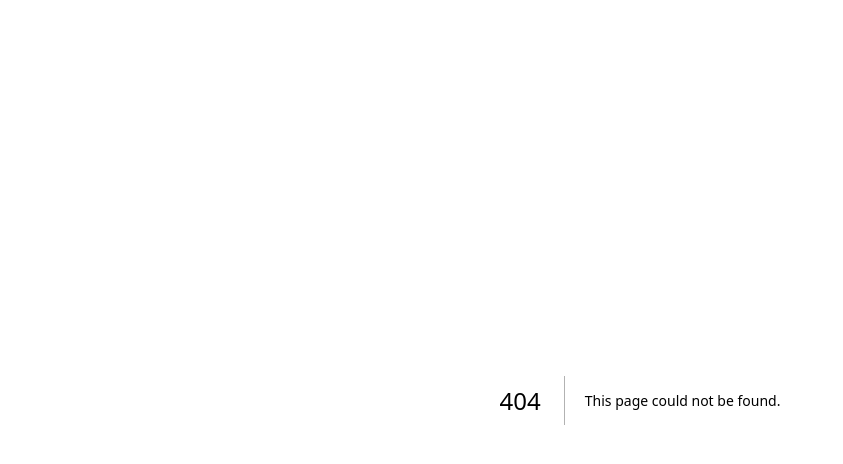
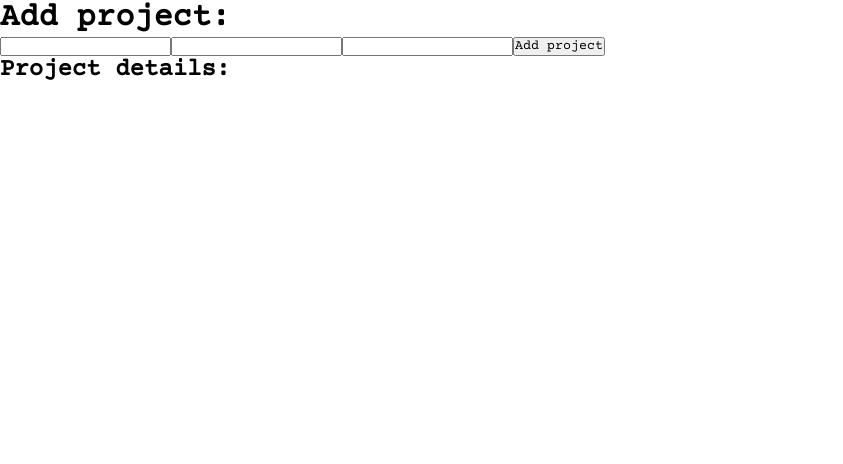
Before and after one commit to PanKarton/PersonalWebsite, a Next.js app: page /add-project in a window 1280 px wide. Before the commit this address had no page. Shown: the top 464 px of the page, without its empty margins (0-843 px from the left). Built offline with nearby package versions, Linux system fonts and the light colour scheme.

Commit message:
feat/started creating adding project page

```diff
--- /dev/null
+++ b/src/app/(routes)/add-project/page.tsx
@@ -0,0 +1,41 @@
+'use client';
+
+import { ProjectDataType } from '@/types/project';
+import { useState } from 'react';
+
+const initProjectData: ProjectDataType[] = [
+  {
+    projectMiniatureImgURL: '',
+    projectName: '',
+    projectDescription: {
+      short: '',
+      extended: [],
+    },
+    projectTechnologies: {
+      main: [],
+      all: [],
+    },
+  },
+];
+
+const AddProjectPage = () => {
+  const [projectData, setProjectData] = useState<ProjectDataType[]>(initProjectData);
+
+  return (
+    <div>
+      <h1>Add project:</h1>
+      <form>
+        <input type="text" name="projectName" id="projectName" />
+        <input type="text" name="projectDescriptionShort" id="projectDescriptionShort" />
+        <input type="text" name="projectDescriptionExtended" id="projectDescriptionExtended" />
+        <button type="submit">Add project</button>
+      </form>
+
+      <div className="project-details">
+        <h2>Project details:</h2>
+      </div>
+    </div>
+  );
+};
+
+export default AddProjectPage;
--- a/src/modules/ProjectsPage/ProjectDetailsModal/ProjectDetailsModal.tsx
+++ b/src/modules/ProjectsPage/ProjectDetailsModal/ProjectDetailsModal.tsx
@@ -43,7 +43,7 @@ export const ProjectDetailsModal = ({
   const {
     projectName,
     projectDescription: { extended: projectDescription },
-    projectMiniatureImg,
+    projectMiniatureImgURL,
     projectTechnologies: { all: projectTechologies },
   } = projectDetails;
 
@@ -55,8 +55,8 @@ export const ProjectDetailsModal = ({
         <StyledLineDivier />
 
         <div className="miniature-wrapper">
-          {!!projectMiniatureImg ?? (
-            <Image src={projectMiniatureImg} alt="project-miniature" fill />
+          {!!projectMiniatureImgURL ?? (
+            <Image src={projectMiniatureImgURL} alt="project-miniature" fill />
           )}
         </div>
 
--- a/src/modules/ProjectsPage/ProjectTile/ProjectTile.tsx
+++ b/src/modules/ProjectsPage/ProjectTile/ProjectTile.tsx
@@ -10,14 +10,16 @@ export const ProjectTile = ({ projectData }: ProjectTileProps) => {
   const {
     projectName,
     projectDescription: { short: projectDescription },
-    projectMiniatureImg,
+    projectMiniatureImgURL,
     projectTechnologies: { main: projectTechnologies },
   } = projectData;
 
   return (
     <StyledProjectTile>
       <div className="miniature-wrapper">
-        {!!projectMiniatureImg ?? <Image src={projectMiniatureImg} alt="project-miniature" fill />}
+        {!!projectMiniatureImgURL ?? (
+          <Image src={projectMiniatureImgURL} alt="project-miniature" fill />
+        )}
       </div>
       <h3>{projectName}</h3>
       <p>{projectDescription}</p>
--- a/src/types/project.d.ts
+++ b/src/types/project.d.ts
@@ -1,7 +1,7 @@
 import { StaticImageData } from 'next/dist/shared/lib/get-img-props';
 
 export type ProjectDataType = {
-  projectMiniatureImg: string | StaticImageData;
+  projectMiniatureImgURL: string;
   projectName: string;
   projectDescription: {
     short: string;
```
